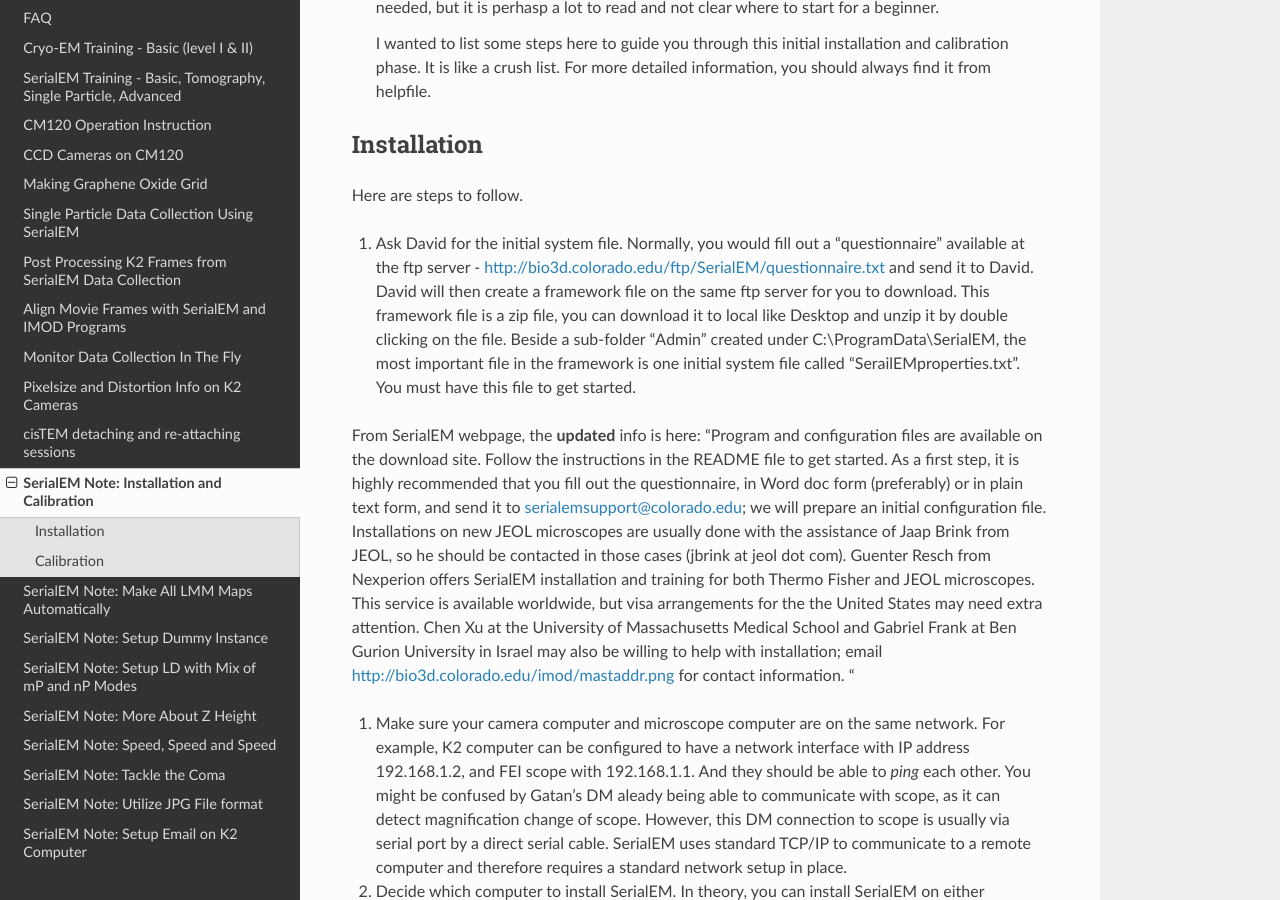
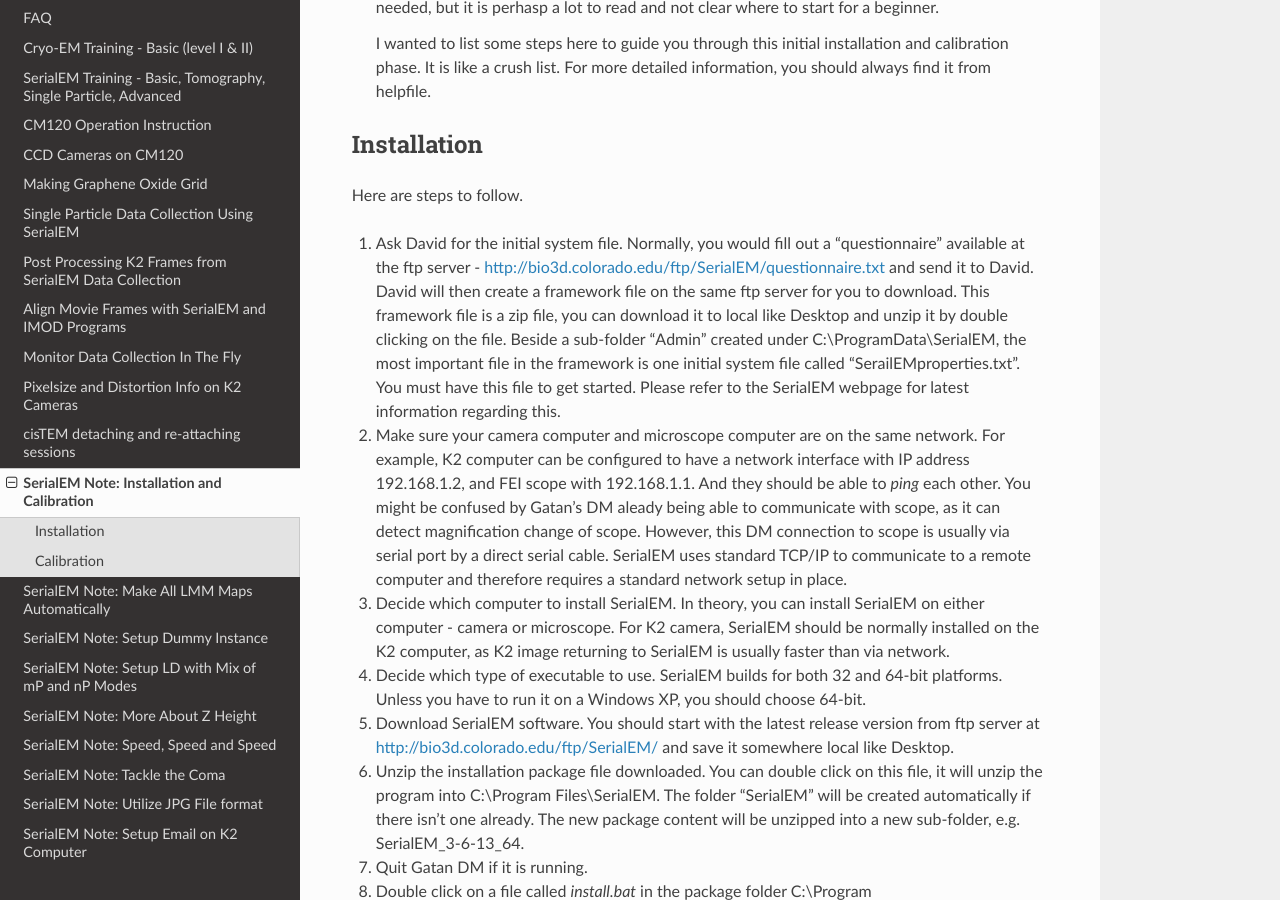
Before and after one commit to xuchen66/sphinx-emdocs, a Sphinx documentation site: the page built from source/serialEM-note-install-and-calib.rst, in a window 1280 px wide and 900 px high, scrolled down 459 px. Built offline with Sphinx 7.4.7 and the Read the Docs theme 2.0.0, drawn with Linux system fonts in a browser that asks for light colours; pages that are not in the unit, such as notebooks, are missing from menus.

Commit message:
Update serialEM-note-install-and-calib.rst

```diff
--- a/source/serialEM-note-install-and-calib.rst
+++ b/source/serialEM-note-install-and-calib.rst
@@ -23,11 +23,7 @@
 
 Here are steps to follow.
 
-1. Ask David for the initial system file. Normally, you would fill out a "questionnaire" available at the ftp server - http://bio3d.colorado.edu/ftp/SerialEM/questionnaire.txt and send it to David. David will then create a framework file on the same ftp server for you to download. This framework file is a zip file, you can download it to local like Desktop and unzip it by double clicking on the file. Beside a sub-folder "Admin" created under C:\\ProgramData\\SerialEM, the most important file in the framework is one initial system file called "SerailEMproperties.txt". You must have this file to get started.
-
-From SerialEM webpage, the **updated** info is here:
-"Program and configuration files are available on the download site. Follow the instructions in the README file to get started. As a first step, it is highly recommended that you fill out the questionnaire, in Word doc form (preferably) or in plain text form, and send it to serialemsupport@colorado.edu; we will prepare an initial configuration file. Installations on new JEOL microscopes are usually done with the assistance of Jaap Brink from JEOL, so he should be contacted in those cases (jbrink at jeol dot com). Guenter Resch from Nexperion offers SerialEM installation and training for both Thermo Fisher and JEOL microscopes. This service is available worldwide, but visa arrangements for the the United States may need extra attention. Chen Xu at the University of Massachusetts Medical School and Gabriel Frank at Ben Gurion University in Israel may also be willing to help with installation; email
-http://bio3d.colorado.edu/imod/mastaddr.png for contact information. "
+1. Ask David for the initial system file. Normally, you would fill out a "questionnaire" available at the ftp server - http://bio3d.colorado.edu/ftp/SerialEM/questionnaire.txt and send it to David. David will then create a framework file on the same ftp server for you to download. This framework file is a zip file, you can download it to local like Desktop and unzip it by double clicking on the file. Beside a sub-folder "Admin" created under C:\\ProgramData\\SerialEM, the most important file in the framework is one initial system file called "SerailEMproperties.txt". You must have this file to get started. Please refer to the SerialEM webpage for latest information regarding this.
 
 #. Make sure your camera computer and microscope computer are on the same network. For example, K2 computer can be configured to have a network interface with IP address 192.168.1.2, and FEI scope with 192.168.1.1. And they should be able to *ping* each other. You might be confused by Gatan's DM aleady being able to communicate with scope, as it can detect magnification change of scope. However, this DM connection to scope is usually via serial port by a direct serial cable. SerialEM uses standard TCP/IP to communicate to a remote computer and therefore requires a standard network setup in place.
 
```
